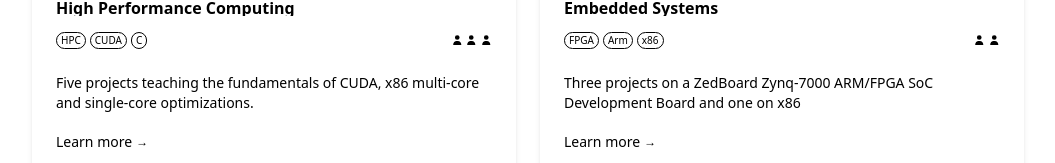
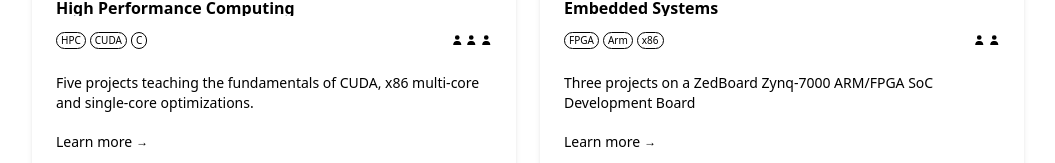
Before and after one commit to TsiantosD/TsiantosD.github.io, a React (Vite) app in the folder portfolio/: page / in a window 1280 px wide. Shown: the part 3846-4009 px from the top of the page, without its empty margins (112-1167 px from the left). Built offline with nearby package versions, Linux system fonts and the light colour scheme.

Commit message:
Add zedboard image in embedded systems project

```diff
--- a/portfolio/src/data/courses.ts
+++ b/portfolio/src/data/courses.ts
@@ -95,7 +95,7 @@ TsiantosD/51900a7f4e2e3523581583bdbe5dbf52
       {
         slug: "clahe",
         title: "Project 4 - CLAHE",
-        featured: true,
+        featured: false,
         image: "/hpc/project4/second_step.png",
         description: "GPU-accelerated CLAHE.",
         content: `
@@ -157,7 +157,7 @@ TsiantosD/44952094ffe543bf2c3225b7f2b51820
   {
     slug: "embedded-systems",
     title: "Embedded Systems",
-    description: "Three projects on a ZedBoard Zynq-7000 ARM/FPGA SoC Development Board and one on x86",
+    description: "Three projects on a ZedBoard Zynq-7000 ARM/FPGA SoC Development Board",
     tags: ["FPGA", "Arm", "x86", "Xilinx Vitis", "Xilinx Vivado", "C++", "OpenMP", "Intel V-Tune", "Intel Advisor"],
     image: "/fpga.jpg",
     link: "https://github.com/TsiantosD/ECE340-Embedded-Systems",
@@ -176,6 +176,7 @@ TsiantosD/44952094ffe543bf2c3225b7f2b51820
 We designed and implemented a hardware accelerator for the **Smith-Waterman local sequence alignment algorithm** on an **FPGA** to address the high computational complexity of genomic data analysis. To establish a performance baseline, we first developed optimized software implementations on **x86** and **Arm** architectures, utilizing anti-diagonal data layouts and OpenMP for parallelization. For the FPGA design, we utilized **High-Level Synthesis (HLS)** to execute a series of critical optimizations: reducing space complexity by replacing the full dynamic programming matrix with anti-diagonal BRAM buffers, maximizing memory bandwidth through array partitioning, and flattening memory write operations to eliminate pipeline bottlenecks. By refining branching logic and implementing optimal array rotation, we achieved an Iteration Interval (II) of 1. The final hardware implementation demonstrated a 3.3x speedup compared to the x86 software version.
 
 ![Similarity matrix of the Smith-Waterman algorithm](/embedded/project3/similarity_matrix.png#medium)
+![Running the Smith-Waterman algorithm on the ZedBoard Zynq-7000 ARM/FPGA SoC Development Board](/embedded/project3/zedboard.png#medium)
           `
       }
     ]
```
Also changed, not shown: 1 other file (tests, documents, lock files or other folders).
